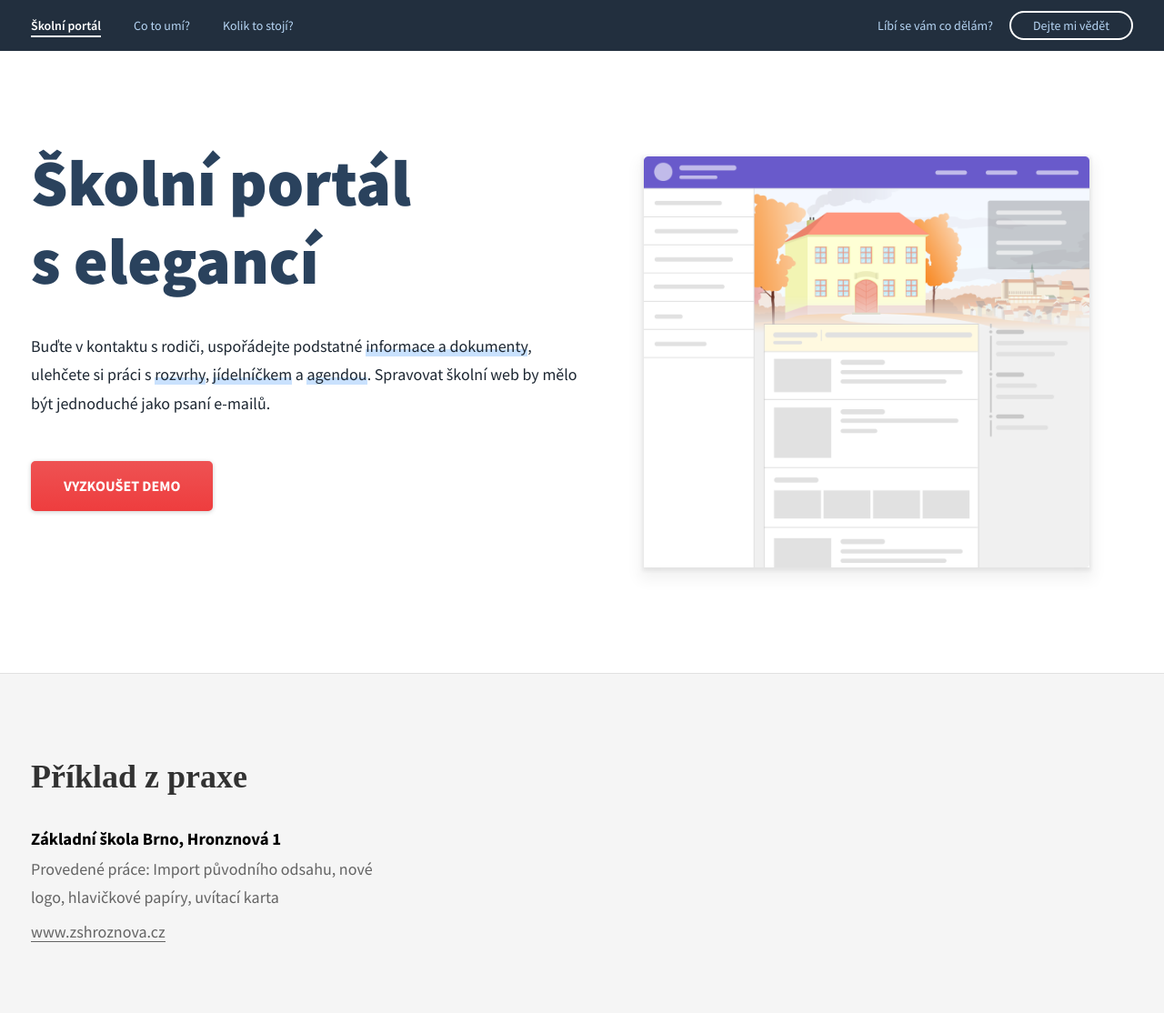
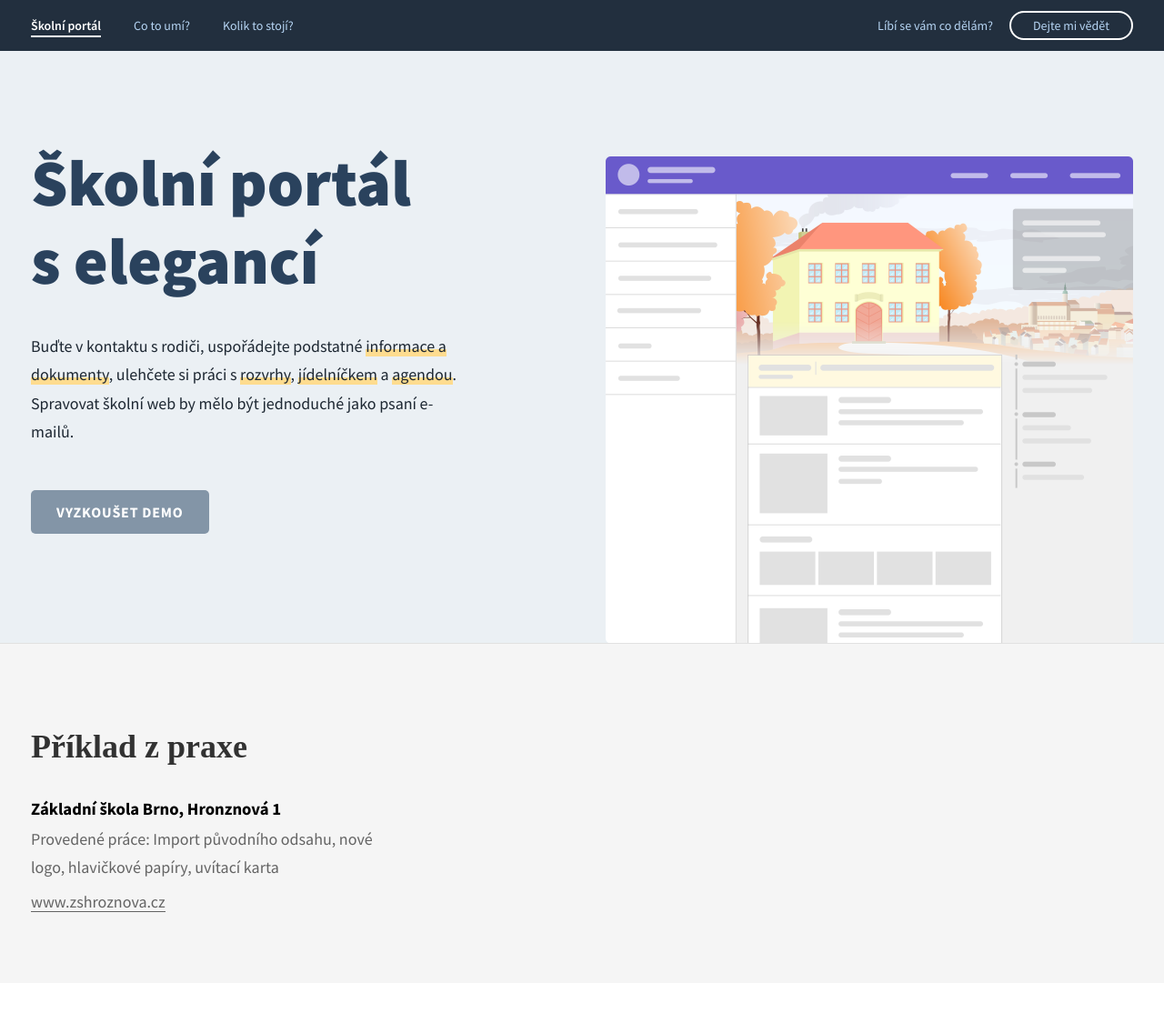
Before and after one commit to karelsuchomel/nastrojeproskoly.cz, a Jekyll site: the page built from index.md, in a window 1280 px wide. Shown: the whole page at 91% size. Built offline with Jekyll 4.4.1, drawn with Linux system fonts in a browser that asks for light colours; after the commit the page ends 1081 px from its top, so only the background shows below that.

```diff
--- a/_layouts/home.html
+++ b/_layouts/home.html
@@ -6,7 +6,7 @@
 
 <div id="hero-card">
 	<div class="segment-wrapper" id="hero-card-content">
-	<div class="segment-half">
+	<div class="segment-part">
 		<h1>
 			Školní portál<br />s elegancí
 		</h1>
@@ -17,7 +17,7 @@
 			Vyzkoušet demo
 		</button>
 	</div>
-	<div class="segment-half">
+	<div class="segment-part">
 		<picture>
 			<source
 				srcSet="assets/images/tfs-portal-mockup-580w.png 580w, assets/images/tfs-portal-mockup-1160w.png 1160w"
--- a/_sass/home-page/hero-card.sass
+++ b/_sass/home-page/hero-card.sass
@@ -1,23 +1,22 @@
 #hero-card
 	position: relative
-	background-position: -3px -3px
+	background-color: #EBF0F4
 
-	> svg
-		position: absolute
-		bottom: 0
-		left: 0
-		right: 0
-		max-width: 100%
-		width: 100%
-		height: auto
-		display: block
+#hero-card-content
+	padding-bottom: 0
 
+#hero-card-content .segment-part
+	width: 40%
 
-#hero-card-content .segment-half
 	&:nth-child(2)
-		padding: 48px
-		padding-left: 68px
+		width: 60%
+		padding-top: 48px
 		box-sizing: border-box
+
+		&:after
+			content: ""
+			display: block
+			clear: both
 
 	h1
 		margin: 34px 0
@@ -35,29 +34,29 @@
 		> a
 			color: inherit
 			text-decoration: none
-			box-shadow: inset 0 -8px #C9E1FD
+			box-shadow: inset 0 -8px #FEDC8F
 			transition: box-shadow 0.2s
 
 			&:hover, &:active, &:focus
-				box-shadow: inset 0 -25px #C9E1FD
+				box-shadow: inset 0 -25px #FEDC8F
 
 	> button
 		margin: 48px 0
-		padding: 18px 36px
+		padding: 15px 28px
 		border: 0
 		border-radius: 5px
-		background-image: linear-gradient(to top, #EE3D3E, #ee5253)
+		background-color: #8395a7
 		cursor: pointer
-		transition: box-shadow 0.3s
-		box-shadow: 0 1px 5px rgba(0,0,0,0.2)
+		transition: background-color 0.3s
 
 		color: white
 		font-weight: 700
 		font-size: 16px
 		text-transform: uppercase
+		letter-spacing: 0.05em
 
 		&:hover, &:focus, &:active
-			background-image: linear-gradient(to top, #ee5253, #ff6b6b)
+			background-color: #9BAAB8
 
 
 
@@ -66,34 +65,27 @@
 		display: block
 		width: 580px
 		max-width: 100%
-		box-shadow: 0 9px 15px 5px rgba(0,0,0,0.05), 0 2px 4px 2px rgba(0,0,0,0.065)
 
 //
 // Responsive rules
 //
 
 @media screen and (max-width: 1280px)
-	#hero-card .segment-half
-		&:nth-child(2)
-			.layout-graphic
-				float: none
 
 @media screen and (max-width: 1180px)
-	#hero-card .segment-half
+	#hero-card .segment-part
+		&:nth-child(2)
+			width: 100%
+
 		h1
 			font-size: 60px
 			line-height: 1.1
-
-			> svg
-				margin-bottom: -20px
-				height: 80px
-				widht: 80px
 
 @media screen and (max-width: 1080px)
 	#hero-card > svg
 		display: none
 
-	#hero-card .segment-half
+	#hero-card .segment-part
 		width: 100%
 		max-width: 580px
 		margin: 0 auto
@@ -107,7 +99,7 @@
 
 
 @media screen and (max-width: 640px)
-	#hero-card .segment-half
+	#hero-card .segment-part
 		h1
 			font-size: 40px
 			line-height: 1.1
@@ -120,14 +112,10 @@
 
 		> button
 			display: block
-			margin: 32px auto
-			padding: 18px 42px
+			margin: 32px 0
+			padding: 12px 22px
 			box-sizing: border-box
 
 @media screen and (max-width: 420px)
 	#hero-card-content
 		padding: 48px 17px
-
-	#hero-card .segment-half
-		> button
-			width: 100%
--- a/_sass/index.sass
+++ b/_sass/index.sass
@@ -16,8 +16,7 @@
 		display: block
 		clear: both
 
-	.segment-half
-		width: 50%
+	.segment-part
 		float: left
 
 .grey-backdrop
```
Also changed, not shown: assets/images/tfs-portal-graphical-mockup.svg (added), assets/images/tfs-present-home-page-bg-school-in-the-woods.svg.
